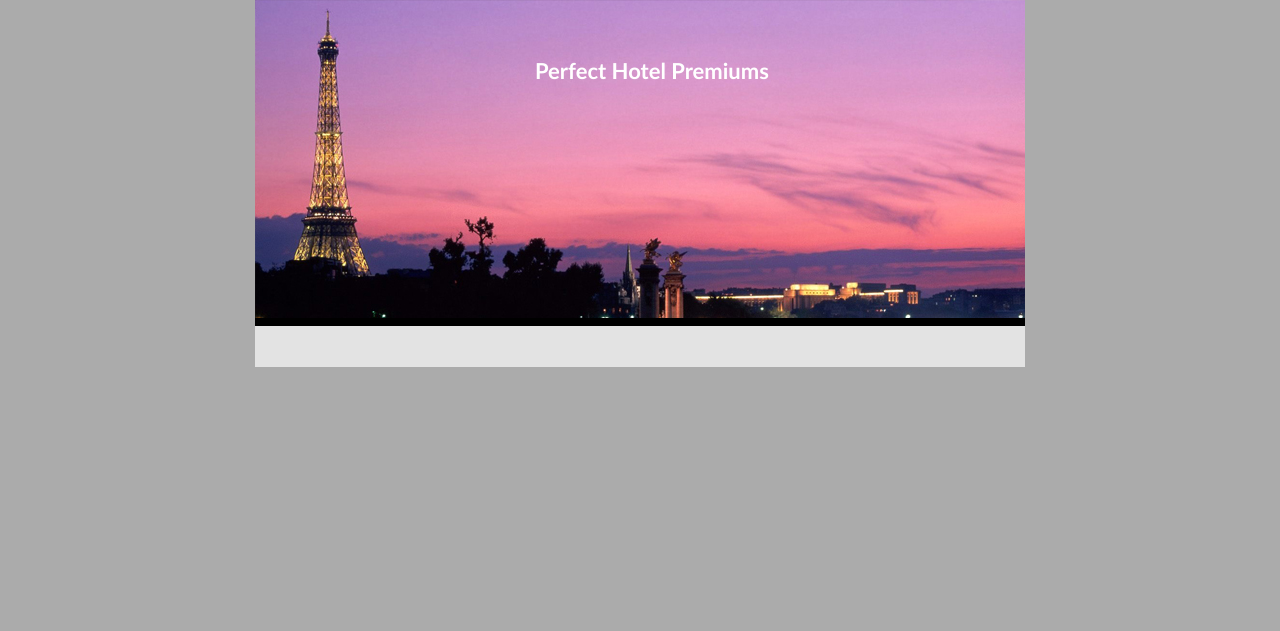
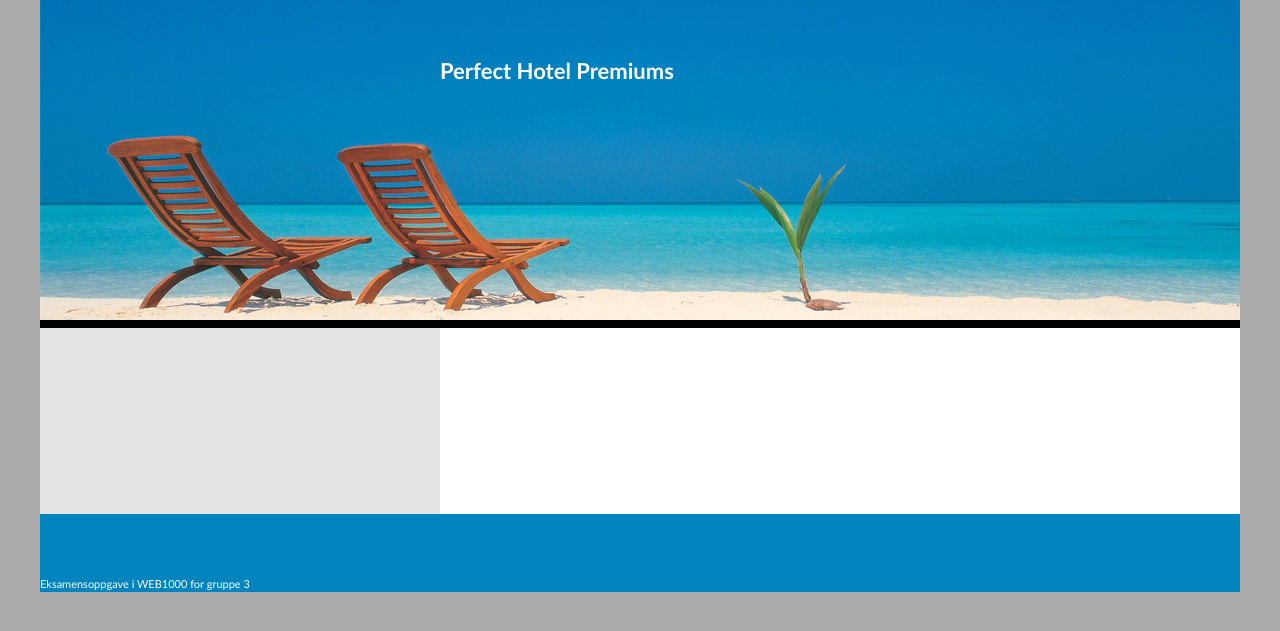
Before and after one commit to WEB-Gruppe-3/Perfect-Hotels-Premium, a PHP site: page / in a window 1280 px wide. Shown: the top 631 px of the page. Run offline with PHP 8.4, Linux system fonts and the light colour scheme.

Commit message:
few CSS fixes
endret farge, bilde, posisjoner etc

```diff
--- a/nettsted/css/nettsted.css
+++ b/nettsted/css/nettsted.css
@@ -14,6 +14,7 @@ p
 	letter-spacing: 1px;
 	margin: 0 0 0;
 	padding: 0 22px 15px;
+	color:#000000;
 }
 
 a
@@ -29,17 +30,7 @@ a:hover
 	text-decoration: underline;
 }
 
-acronym
-{
-	color: #ffae00;
-	text-transform: uppercase;
-	cursor: help;
-}
 
-#footer
-{
-	padding: 20px 0 60px 22px;
-}
 
 #container
 {
@@ -47,20 +38,18 @@ acronym
 	margin: 0 auto;
 	padding: 0;
 	position: relative;
-	width: 770px;
-	background-color: #e3e3e3;
+	width: 1200px;
+	background-color: #0284be;
 }
 
-#lselect
-{
-	padding-bottom: 30px;
-	position: relative;
-}
 
-#larchives, #lresources
+
+#footer,
 {
 	margin-top: 26px;
 	padding-bottom: 15px;
+
+
 }
 
 
@@ -69,7 +58,7 @@ acronym
 	background: url(../img/top.jpg) no-repeat 0 0;
 	margin: 0;
 	padding: 0;
-	height: 318px;
+	height: 320px;
 	position: relative;
 	border-bottom: 8px solid #000;
 }
@@ -81,59 +70,21 @@ h3
 
 h1, h2 { }
 
-#preamble h3
-{
-	margin: 0;
-	padding: 20px;
-	width: 370px;
-	height: 20px;
-}
-
-#explanation h3
-{
-	margin: 0;
-	padding: 20px;
-	width: 370px;
-	height: 20px;
-}
-
-#participation h3
-{
-	margin: 0;
-	padding: 20px;
-	width: 370px;
-	height: 20px;
-}
-
-#benefits h3
-{
-	margin: 0;
-	padding: 20px;
-	width: 370px;
-	height: 20px;
-}
-
-#content, #supportingText
-{
-	background-color: #ffffff;
-	text-align: left;
-	position: static;
-
-
-}
 
 #innholdRight
 {
 background-color: #ffffff;
-float: right;
+
 text-align: left;
 }
+
+
 
 #innholdLeft
 {
 float: left;
-position:static;
-width: 250px;
-background-color: #000000;
+
+width: 400px;
+background-color: #e4e4e4;
 text-align: left;
 }
--- a/nettsted/index.php
+++ b/nettsted/index.php
@@ -2,9 +2,26 @@
 
 <!-- Start of content -->
 <div id="content">
-    <div id="innholdLeft"> </div>
+    <div id="innholdLeft">
+      <p>&nbsp;</p>
+      <p>&nbsp;</p>
+      <p>&nbsp;</p>
+      <p>&nbsp;</p>
+      <p>&nbsp;</p>
+      <p>&nbsp;</p>
 
-    <div id="innholdRight"> </div>
+    </div>
+
+    <div id="innholdRight">
+      <p>&nbsp;</p>
+      <p>&nbsp;</p>
+      <p>&nbsp;</p>
+      <p>&nbsp;</p>
+      <p>&nbsp;</p>
+      <p>&nbsp;</p>
+    </div>
+    <p>&nbsp;</p>
+      <p>&nbsp;</p>
 </div>
 <!-- End of content -->
 
--- a/nettsted/template/end.html
+++ b/nettsted/template/end.html
@@ -1,5 +1,8 @@
 <!-- Start of end.html -->
-<div id="larchives"> </div> <!-- This is the footer? -->
+<div id="footer"> </div> <!-- This is the footer? -->
+
+Eksamensoppgave i WEB1000 for gruppe 3
+
 
 </div> <!-- end of container -->
 
--- a/nettsted/template/start.html
+++ b/nettsted/template/start.html
@@ -11,7 +11,7 @@
 <div id="container">
 
     <div id="pageHeader">
-        <h1 style="position:absolute; left: 280px; top: 28px; height: 51px; padding-top: 20px;"><span>Perfect Hotel Premiums</span></h1>
+        <h1 style="position:absolute; left: 400px; top: 28px; height: 51px; padding-top: 20px;"><span>Perfect Hotel Premiums</span></h1>
     </div>
 
     <!-- End of start.html -->
```
Also changed, not shown: nettsted/img/top.jpg, nettsted/img/vacation-318793.jpg (added).
